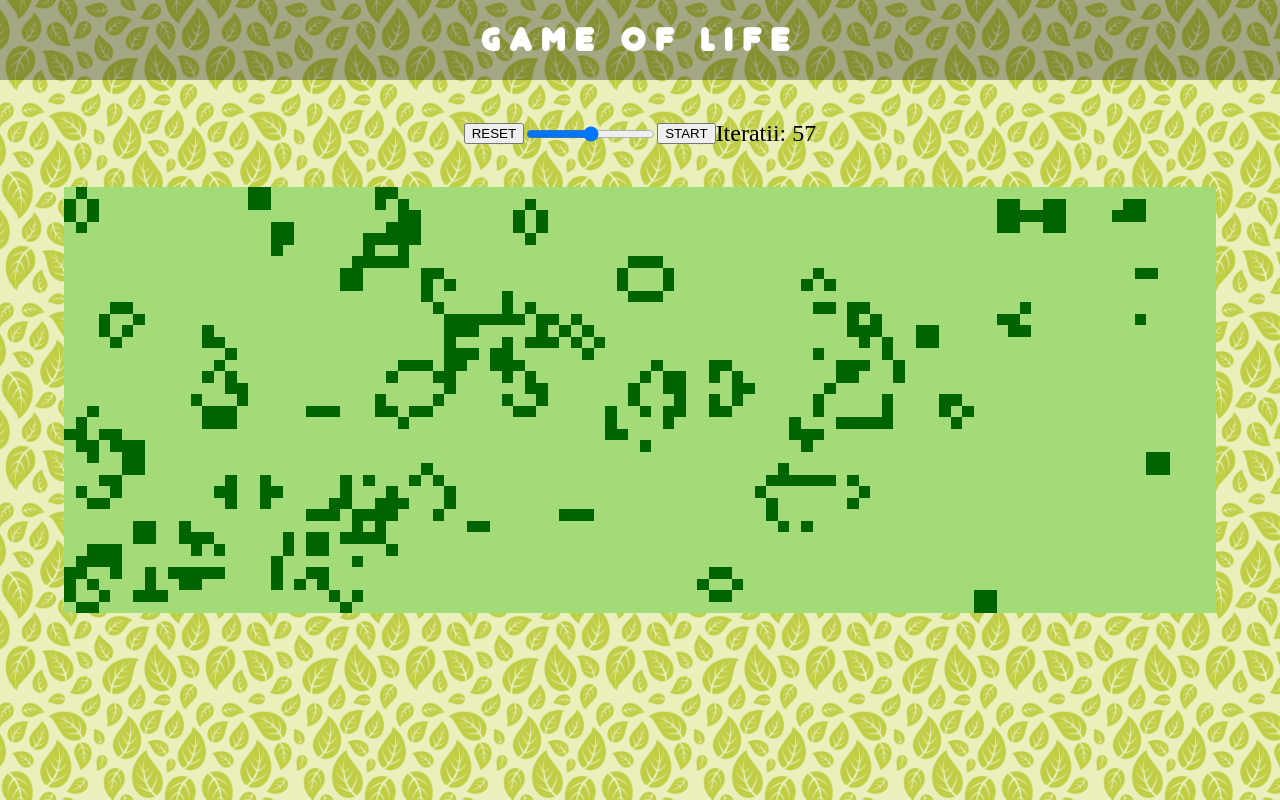
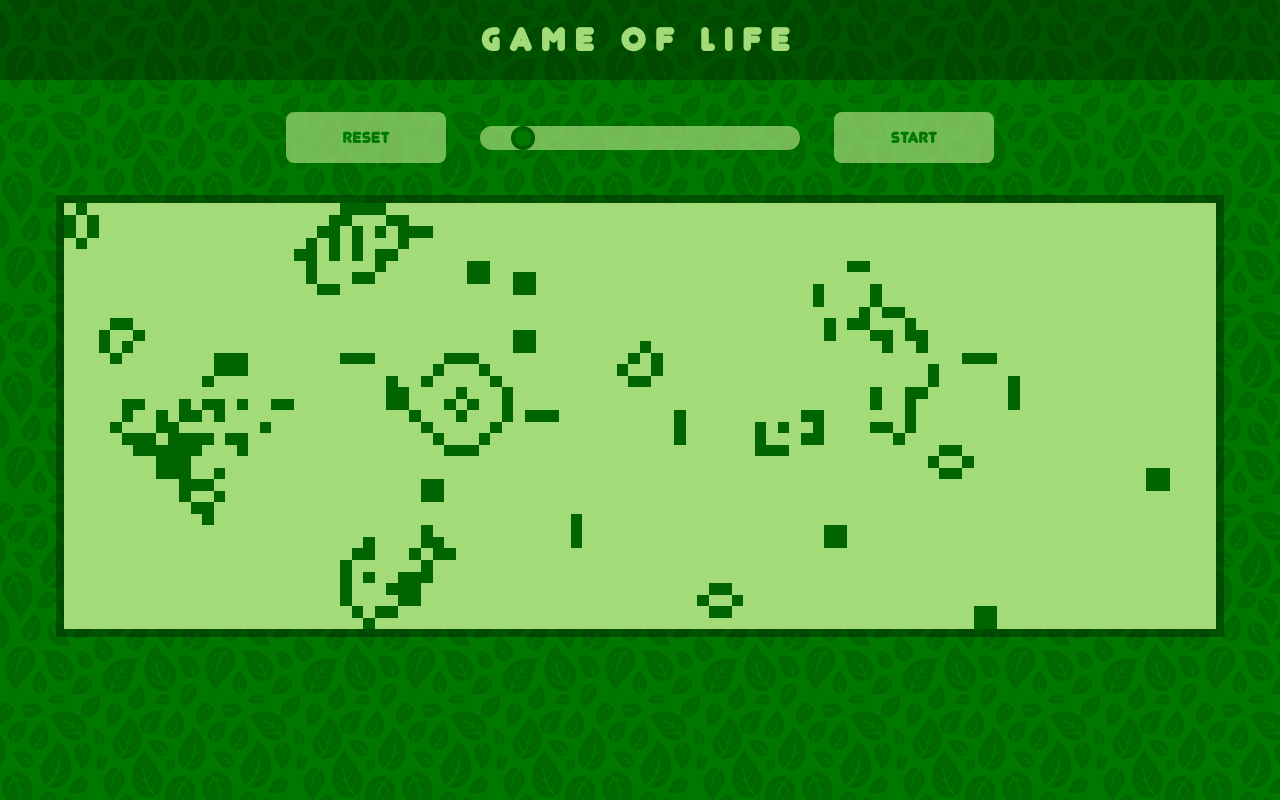
Before and after one commit to AlexMayerhoffer/Game-Of-Life, a plain HTML site: page index.html in a window 1280 px wide. Both pictures are taken after a click on the button "START". Drawn offline with Linux system fonts and the light colour scheme.

Commit message:
Add Button Functionality

```diff
--- a/gol.js
+++ b/gol.js
@@ -1,4 +1,5 @@
 let game_board = document.getElementById("game_board");
+let time_slider = document.getElementById("time_slider");
 
 function drawCells(board, rows, cols) {
   for (let i = 0; i < rows; i++) {
@@ -32,33 +33,56 @@ function removeCells() {
 }
 
 document.getElementById("start").addEventListener("click", (e) => {
+  e.target.disabled = true;
+  document.getElementById("reset").disabled = false;
   startGame(seed);
 });
 
+document.getElementById("reset").addEventListener("click", async (e) => {
+  e.target.disabled = true;
+  should_reset = 1;
+  seed = createSeed(mat, rows, cols);
+  removeCells();
+  // document.getElementById("iterations").innerHTML = `Iteratii: 0`;
+  drawCells(seed, rows, cols);
+  document.getElementById("start").disabled = false;
+})
+
+let should_reset = 0;
 let cols = 100;
 let rows = Math.floor(cols * (15 / 40));
+
+
 
 // Game logic --------------------------------------------
 async function startGame(seed) {
   let nr_iter = 0;
   console.log("Start game");
 
-  while (true) {
+  let board1 = seed;
+  let board2 = createMatrix(rows, cols);
+
+  while (!should_reset) {
     board2 = getNextBoard(board1, rows, cols);
     updateCells(board1, rows, cols);
-    nr_iter++;
-    document.getElementById("iterations").innerHTML = `Iteratii: ${nr_iter}`;
-    await delay(50);
+    // nr_iter++;
+    // document.getElementById("iterations").innerHTML = `Iteratii: ${nr_iter}`;
+    await delay();
+    if(should_reset)
+    break;
     board1 = getNextBoard(board2, rows, cols);
     updateCells(board2, rows, cols);
-    nr_iter++;
-    document.getElementById("iterations").innerHTML = `Iteratii: ${nr_iter}`;
-    await delay(50);
+    // nr_iter++;
+    // document.getElementById("iterations").innerHTML = `Iteratii: ${nr_iter}`;
+    await delay();
   }
+  should_reset = 0;
 }
 
-function delay(time) {
-  return new Promise((resolve) => setTimeout(resolve, time));
+function delay() {
+  let time = document.getElementById("time_slider").value;
+  // console.log("TIMPUL SELECTAT: " + time);
+  return new Promise((resolve) => setTimeout(resolve, time*10));
 }
 
 function getNextBoard(board, rows, cols) {
@@ -105,6 +129,4 @@ function createSeed(board, rows, cols) {
 
 mat = createMatrix(rows, cols);
 seed = createSeed(mat, rows, cols);
-let board1 = seed;
-let board2 = createMatrix(rows, cols);
 drawCells(seed, rows, cols);
--- a/index.html
+++ b/index.html
@@ -12,12 +12,15 @@
   <h1>GAME OF LIFE</h1>
   <div class="main">
     <div id="control_panel">
-      <button id="reset">RESET</button>
-      <input type="range">
-      <button id="start">START</button>
-      <p id="iterations">Iteratii:</p>
+      <button id="reset" disabled="true" class="button">RESET</button>
+      <input id="time_slider" class="slider" type="range" min="1" max="20" value="3">
+      <button id="start" class="button">START</button>
+      <!-- <p id="iterations">Iteratii: 0</p> -->
     </div>
-    <div id="game_board"></div>
+
+    <div id="game_board_bg">
+      <div id="game_board"></div>
+    </div>
   </div>
 </body>
 </html>
--- a/style.css
+++ b/style.css
@@ -11,14 +11,19 @@ body {
   height: 100vh;
   margin:0;
   background-image: url("https://alexmayerhoffer.github.io/Game-Of-Life/assets/leaf_pattern.jpg");
+  background-color: green;
+  background-blend-mode: multiply;
   background-size: 200px;
 }
 
 #control_panel {
   display: flex;
+  flex-wrap: wrap;
   align-items: center;
   justify-content: center;
   padding:1em;
+  gap:2em;
+  margin: 1em 0;
 }
 
 #game_board {
@@ -27,7 +32,12 @@ body {
   width: 90vw;
   align-items:stretch;
 
+}
 
+#game_board_bg {
+  background-color: black;
+  padding: 0.5em;
+  background-color: rgba(0,0,0,0.3);
 }
 
 .cell {
@@ -35,11 +45,11 @@ body {
   aspect-ratio: 1/1;
   box-sizing: border-box;
   background-color:rgb(164, 219, 121);
-  /* border: 1px solid black; */
+  /* margin: 1px; */
 }
 
 body > h1 {
-  color: white;
+  color: rgb(164, 219, 121);
   font-family:junegull, 'Lucida Sans', 'Lucida Sans Regular', 'Lucida Grande', 'Lucida Sans Unicode', Geneva, Verdana, sans-serif;
   font-size: 2em;
   letter-spacing: 0.3em;
@@ -54,3 +64,48 @@ body > h1 {
 #iterations {
   font-size: 1.5em;
 }
+
+.slider {
+  /* -webkit-appearance: none;
+  -moz-appearance: none; */
+  appearance: none;
+  width: 20rem;
+  /* border: 0.5em solid rgba(0,0,0,0.3); */
+  background: rgb(164, 219, 121);
+  outline: none;
+  opacity: 0.7; /* Set transparency (for mouse-over effects on hover) */
+  -webkit-transition: .2s; /* 0.2 seconds transition on hover */
+  transition: opacity .2s;
+  border-radius: 1rem;
+}
+
+.slider:hover, .button:hover {
+  opacity: 1;
+}
+
+.slider::-webkit-slider-thumb{
+  -webkit-appearance: none;
+  appearance: none;
+  background: green;
+  width:1.5rem;
+  height: 1.5rem;
+  cursor: pointer;
+  border-radius: 1rem;
+  border: 0.3rem solid rgba(0,0,0,0.3);
+}
+
+.button {
+  border-radius: 0.5rem;
+  padding:1rem;
+  width: 10rem;
+  font-family: junegull;
+  font-size: 1rem;
+  color: green;
+  background-color: rgb(164, 219, 121);
+  opacity: 0.7;
+  border: none;
+}
+
+.button:disabled {
+  opacity:0.7;
+}
```
